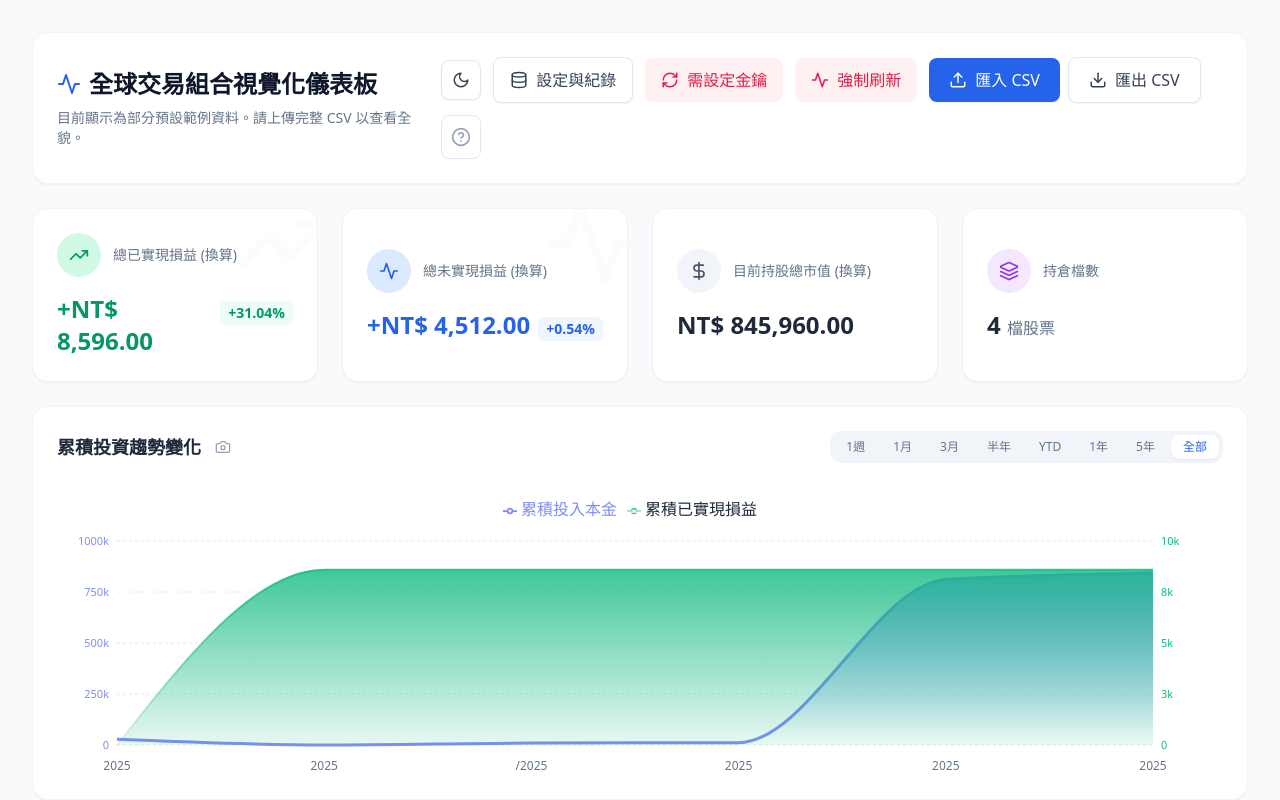
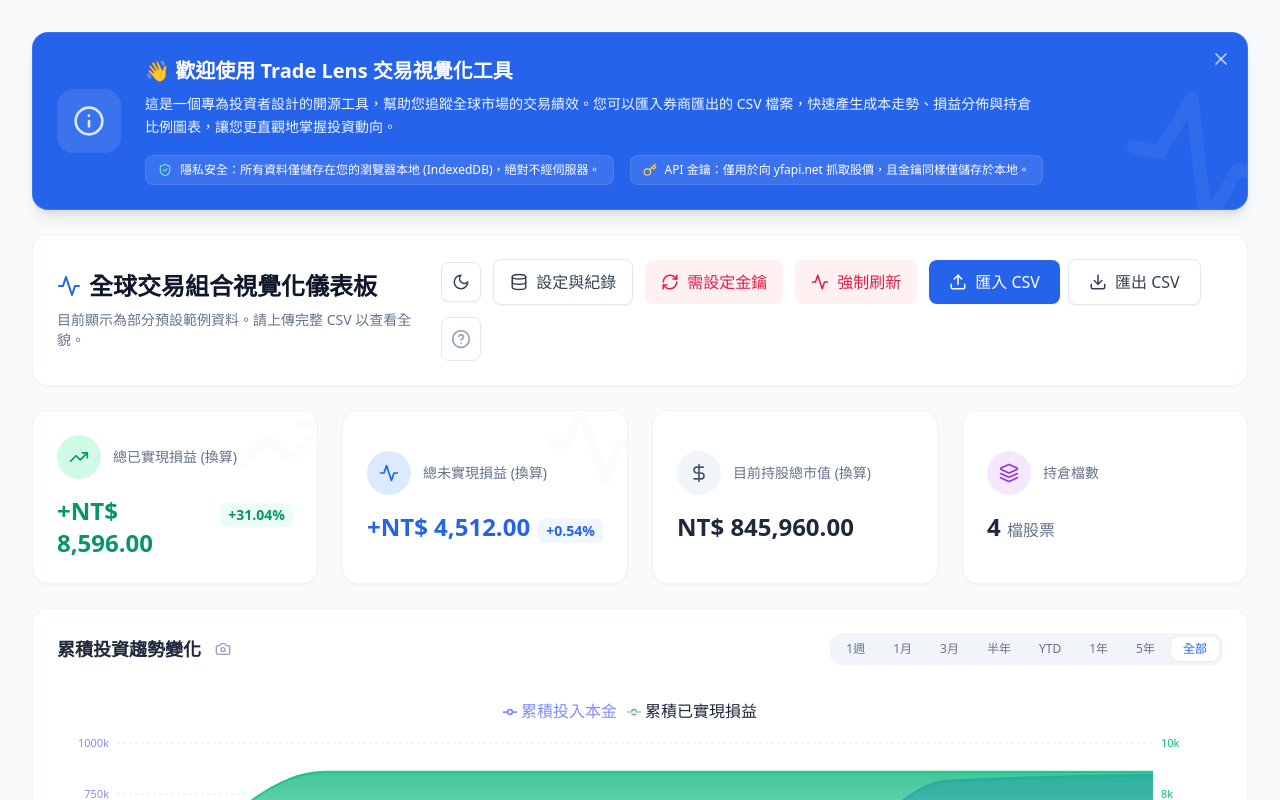
Before and after one commit to bluesway/trade-lens, a React (Vite) app: page / in a window 1280 px wide. Shown: the top 800 px of the page. Built offline with nearby package versions, Linux system fonts and the light colour scheme; the HTML template or start-up script is replaced by a standard one.

Commit message:
feat: add user notice banner for purpose and security transparency
Add a dismissible banner that explains the tool's purpose and its local-first security architecture to enhance user trust and clarity.

AI benefit: ~100% time saved (AI: ~3 min vs Human: ~15 min)

```diff
--- a/src/App.jsx
+++ b/src/App.jsx
@@ -303,6 +303,7 @@
   const [historySortConfig, setHistorySortConfig] = useState({ key: '日期', direction: 'desc' });
   const [darkMode, setDarkMode] = useState(false);
   const [trendTimeRange, setTrendTimeRange] = useState('全部');
+  const [showUserNotice, setShowUserNotice] = useState(false);
 
   const pieChartRef = useRef(null);
   const barChartRef = useRef(null);
@@ -314,7 +315,16 @@
       setDarkMode(true);
       document.documentElement.classList.add('dark');
     }
+
+    // 初始化使用者需知狀態
+    const savedShowNotice = localStorage.getItem('tr_show_user_notice') !== 'false';
+    setShowUserNotice(savedShowNotice);
   }, []);
+
+  const dismissNotice = () => {
+    setShowUserNotice(false);
+    localStorage.setItem('tr_show_user_notice', 'false');
+  };
 
   const toggleDarkMode = () => {
     const newMode = !darkMode;
@@ -1089,6 +1099,45 @@
           )}
 
           <div className="max-w-7xl mx-auto space-y-6">
+
+            {/* User Notice Section */}
+            {showUserNotice && (
+              <div className="bg-blue-600 dark:bg-blue-700 text-white p-6 rounded-2xl shadow-lg border border-blue-400/30 relative overflow-hidden group">
+                <button
+                  onClick={dismissNotice}
+                  className="absolute top-4 right-4 text-white/70 hover:text-white transition-colors z-20"
+                  title="不再顯示"
+                >
+                  <X size={20} />
+                </button>
+                <div className="flex flex-col md:flex-row gap-6 items-start md:items-center relative z-10">
+                  <div className="bg-white/10 p-4 rounded-2xl backdrop-blur-sm hidden md:block">
+                    <Info size={32} className="text-blue-100" />
+                  </div>
+                  <div className="flex-1 space-y-2">
+                    <h2 className="text-xl font-bold flex items-center gap-2">
+                      👋 歡迎使用 Trade Lens 交易視覺化工具
+                    </h2>
+                    <p className="text-blue-50 text-sm leading-relaxed max-w-4xl">
+                      這是一個專為投資者設計的開源工具，幫助您追蹤全球市場的交易績效。您可以匯入券商匯出的 CSV 檔案，快速產生成本走勢、損益分佈與持倉比例圖表，讓您更直觀地掌握投資動向。
+                    </p>
+                    <div className="flex flex-wrap gap-4 pt-2">
+                      <div className="flex items-center gap-2 text-xs bg-white/10 px-3 py-1.5 rounded-lg border border-white/10">
+                        <ShieldCheck size={14} className="text-emerald-300" />
+                        <span>隱私安全：所有資料僅儲存在您的瀏覽器本地 (IndexedDB)，絕對不經伺服器。</span>
+                      </div>
+                      <div className="flex items-center gap-2 text-xs bg-white/10 px-3 py-1.5 rounded-lg border border-white/10">
+                        <Key size={14} className="text-amber-300" />
+                        <span>API 金鑰：僅用於向 yfapi.net 抓取股價，且金鑰同樣僅儲存於本地。</span>
+                      </div>
+                    </div>
+                  </div>
+                </div>
+                <div className="absolute -bottom-8 -right-8 text-white/5 group-hover:text-white/10 transition-colors duration-700 rotate-12">
+                  <Activity size={160} />
+                </div>
+              </div>
+            )}
 
             {/* Header Section */}
             <div className="flex flex-col md:flex-row justify-between items-start md:items-center gap-4 bg-white dark:bg-slate-900 p-6 rounded-2xl shadow-sm border border-slate-100 dark:border-slate-800">
```
